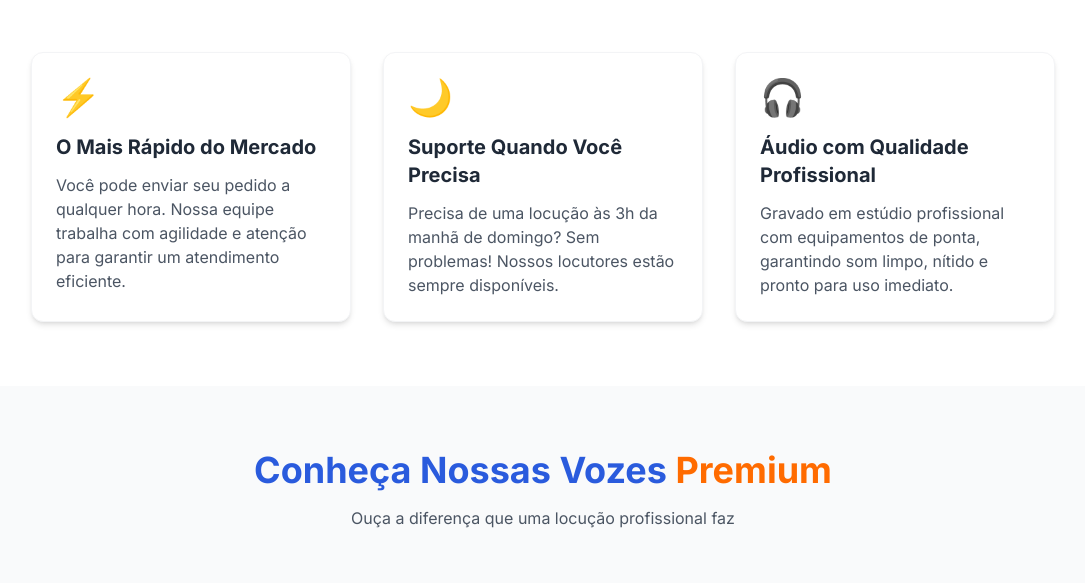
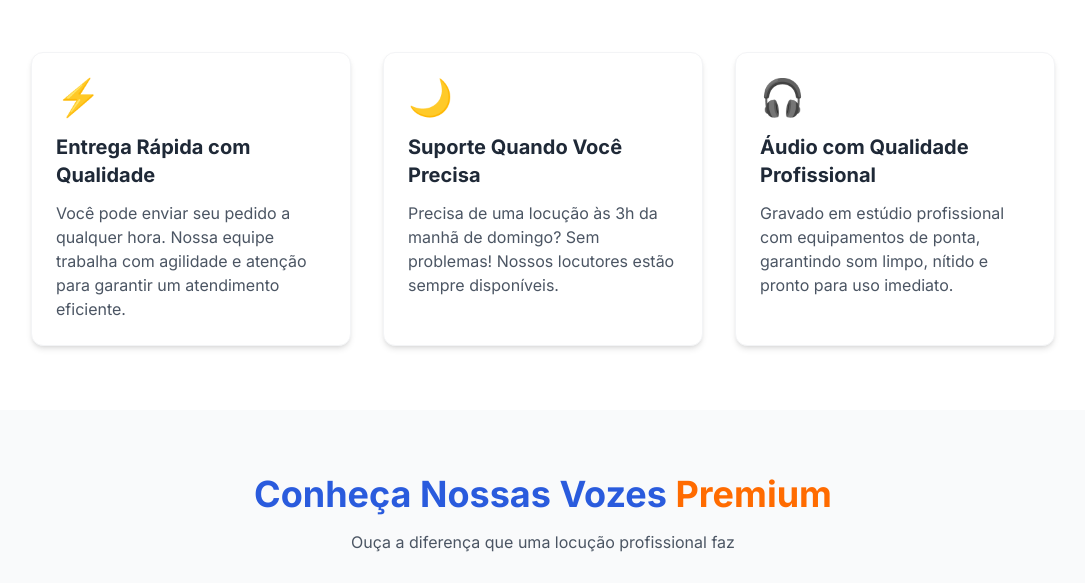
Before and after one commit to testedomarcio/vozparaanuncio, a plain HTML site: page painel.html in a window 1280 px wide. Shown: the part 920-1503 px from the top of the page, without its empty margins (97-1182 px from the left). Drawn offline with nearby package versions, Linux system fonts and the light colour scheme.

Commit message:
Update painel.html

```diff
--- a/painel.html
+++ b/painel.html
@@ -184,7 +184,7 @@ function gtag_report_conversion(url) {
             <div class="grid md:grid-cols-3 gap-6 md:gap-8 max-w-5xl mx-auto">
                 <div class="bg-white p-6 rounded-xl shadow-md border border-gray-100 hover:border-secondary transition duration-300 feature-card">
                     <div class="text-4xl mb-4">⚡</div>
-                    <h3 class="text-lg sm:text-xl font-bold mb-2 sm:mb-3">O Mais Rápido do Mercado</h3>
+                    <h3 class="text-lg sm:text-xl font-bold mb-2 sm:mb-3">Entrega Rápida com Qualidade</h3>
                     <p class="text-gray-600 text-sm sm:text-base">Você pode enviar seu pedido a qualquer hora. Nossa equipe trabalha com agilidade e atenção para garantir um atendimento eficiente.</p>
                 </div>
 
```
